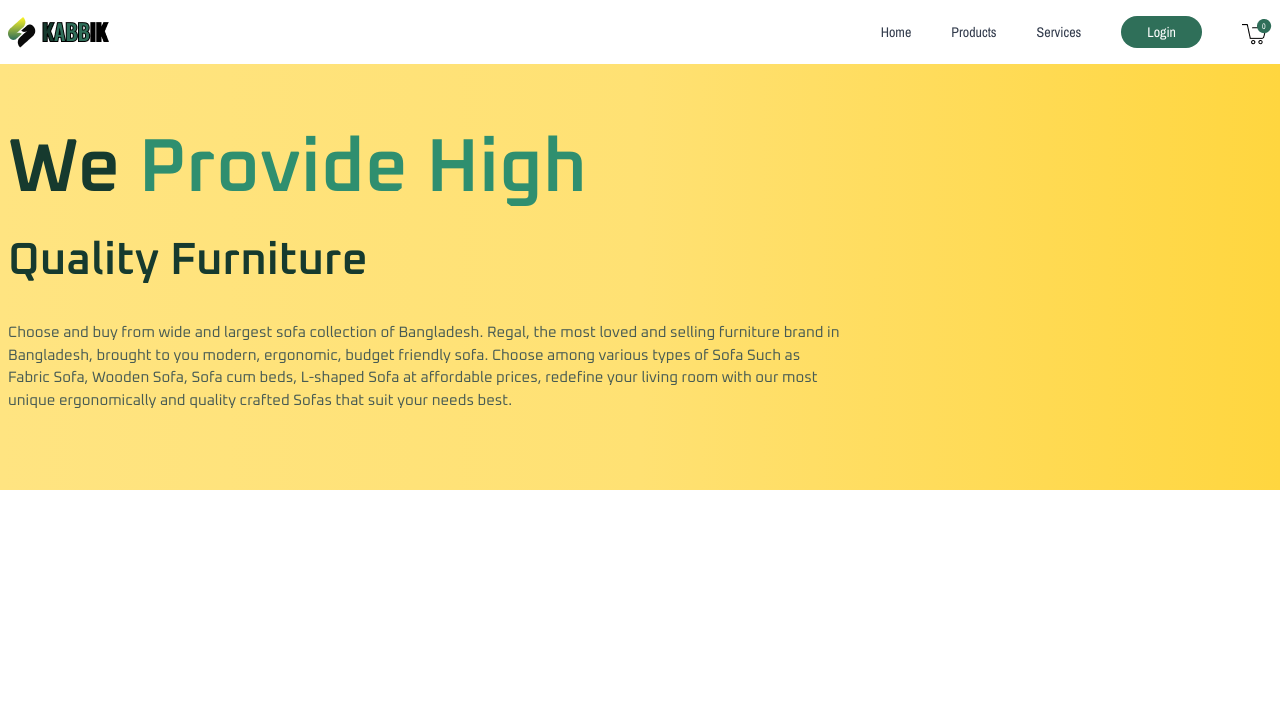
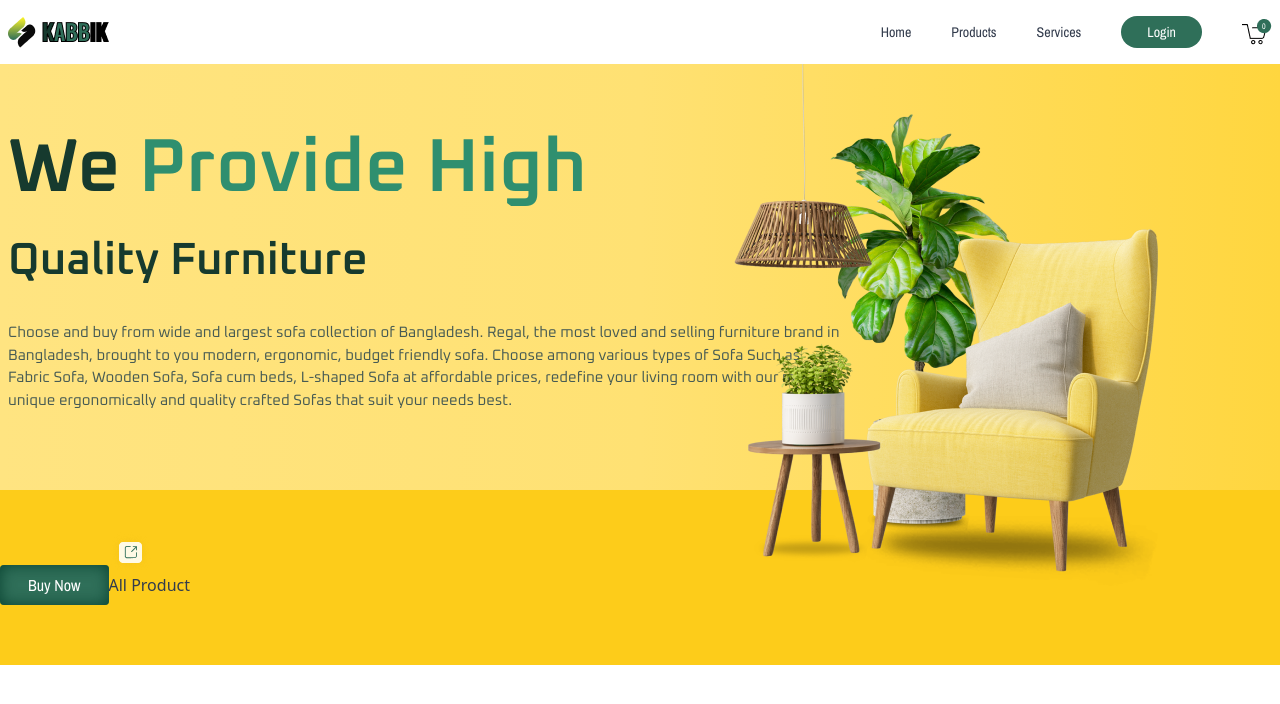
Before and after one commit to ShishirPHS/kabbik, a React (Vite) app: page / in a window 1280 px wide. Shown: the top 704 px of the page. Built offline with nearby package versions, Linux system fonts and the light colour scheme.

Commit message:
upper banner done

```diff
--- a/src/components/Banner/Banner.jsx
+++ b/src/components/Banner/Banner.jsx
@@ -1,9 +1,14 @@
+import bannerRight from "../../assets/bannerRight.png";
+import allProdBtn from "../../assets/allProdIcon.png";
+
 const Banner = () => {
   return (
+    <>
       <div className="bg-gradient-to-r from-[#FFE481] via-[#FFE173] to-[#FFD63F]">
         <div className="container mx-auto px-2">
           {/* banner upper */}
-        <div className="pt-[50px] pb-[78px]">
+          <div className="pt-[50px] pb-[78px] relative">
+            <div>
               <h1 className="text-[75px] text-[#163A2E] font-semibold font-fontOxanium">
                 We <span className="text-[#2F8F6F]">Provide High</span>
               </h1>
@@ -11,19 +16,42 @@ const Banner = () => {
                 Quality Furniture
               </h2>
               <p className="text-[#475B54] text-[15px] font-fontOxanium max-w-[834px] mt-[28px]">
-            Choose and buy from wide and largest sofa collection of Bangladesh.
-            Regal, the most loved and selling furniture brand in Bangladesh,
-            brought to you modern, ergonomic, budget friendly sofa. Choose among
-            various types of Sofa Such as Fabric Sofa, Wooden Sofa, Sofa cum
-            beds, L-shaped Sofa at affordable prices, redefine your living room
-            with our most unique ergonomically and quality crafted Sofas that
-            suit your needs best.
+                Choose and buy from wide and largest sofa collection of
+                Bangladesh. Regal, the most loved and selling furniture brand in
+                Bangladesh, brought to you modern, ergonomic, budget friendly
+                sofa. Choose among various types of Sofa Such as Fabric Sofa,
+                Wooden Sofa, Sofa cum beds, L-shaped Sofa at affordable prices,
+                redefine your living room with our most unique ergonomically and
+                quality crafted Sofas that suit your needs best.
               </p>
             </div>
-        {/* banner lower */}
-        <div></div>
+            <div>
+              <img
+                className="absolute right-[108px] top-0"
+                src={bannerRight}
+                alt="Banner Image"
+              />
             </div>
           </div>
+        </div>
+      </div>
+      {/* banner lower */}
+      <div className="bg-[#FDCC1A] pt-[42px] pb-[60px]">
+        <div className="container mx-auto">
+          <button
+            style={{
+              boxShadow: "0px 0px 15px 0px rgba(0, 57, 40, 0.82) inset",
+            }}
+            className="text-white py-2 px-7 rounded bg-[#2F6F59] font-fontNarrow"
+          >
+            Buy Now
+          </button>
+          <button>
+            <img src={allProdBtn} alt="" /> All Product
+          </button>
+        </div>
+      </div>
+    </>
   );
 };
 
--- a/src/components/Navbar/Navbar.jsx
+++ b/src/components/Navbar/Navbar.jsx
@@ -1,4 +1,5 @@
 import "./Navbar.css";
+import logo from "../../assets/navLogo.png";
 
 const Navbar = () => {
   return (
@@ -28,7 +29,7 @@ const Navbar = () => {
             </label>
           </div>
           <div className="flex-1">
-            <img src="../src/assets/navLogo.png" alt="Website Logo" />
+            <img src={logo} alt="Website Logo" />
           </div>
         </div>
         {/* navbar for large devices */}
```
Also changed, not shown: src/assets/allProdIcon.png (added). Lines whose indentation alone changed are shown as unchanged.
